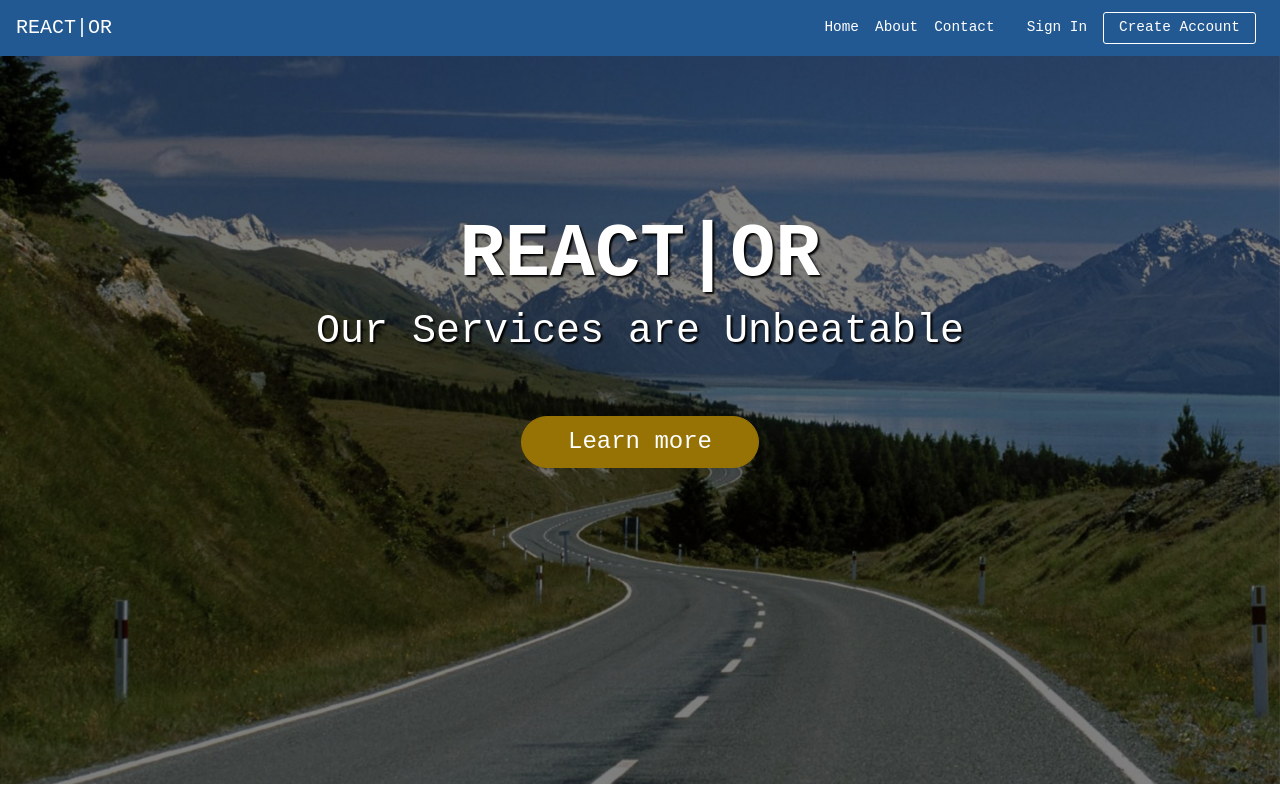
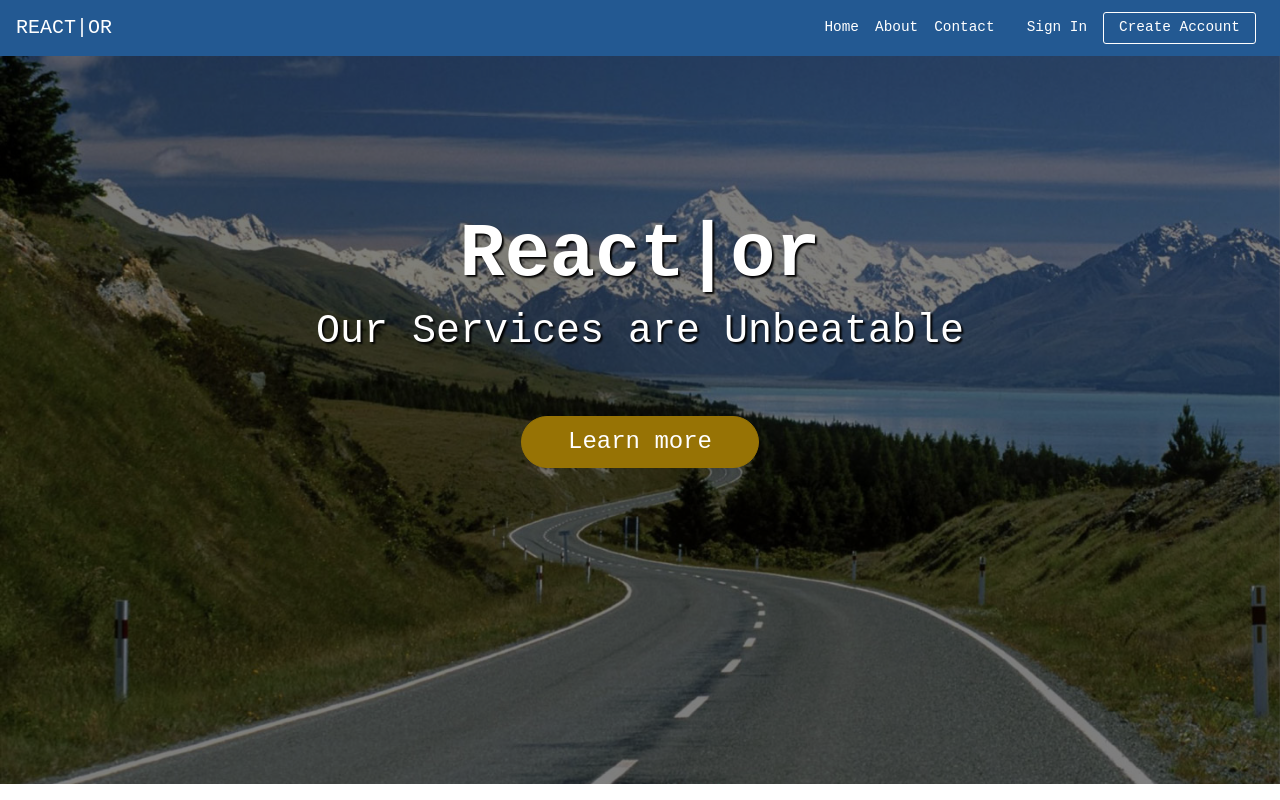
Before and after one commit to emmanuel-nike/reactstrap-reactor, a React (Create React App) app: page / in a window 1280 px wide. Built offline with nearby package versions, Linux system fonts and the light colour scheme; what webfontloader would draw is missing.

Commit message:
Created routes and Organised components

```diff
--- a/package.json
+++ b/package.json
@@ -6,6 +6,7 @@
     "bootstrap": "^4.3.1",
     "react": "^16.8.6",
     "react-dom": "^16.8.6",
+    "react-router-dom": "^5.0.0",
     "react-scripts": "3.0.1",
     "reactstrap": "^8.0.0",
     "webfontloader": "^1.6.28"
--- a/src/App.js
+++ b/src/App.js
@@ -1,13 +1,21 @@
 import React from 'react';
-import MainNav from './MainNav';
-import MainContent from './MainContent';
+import { BrowserRouter as Router, Switch, Route } from 'react-router-dom';
+
+import MainNav from './components/navigation/MainNav';
+import Home from './components/pages/Home';
+import Login from './components/pages/Login';
+import Register from './components/pages/Register';
 
 function MyApp() {
   return (
-    <div>
+    <Router>
       <MainNav />
-      <MainContent />
-    </div>
+      <Switch>
+        <Route path="/" exact component={Home} />
+        <Route path="/signin" component={Login} />
+        <Route path="/signup" component={Register} />
+      </Switch>
+    </Router>
   );
 }
 
--- a/src/MainContent.js
+++ /dev/null
@@ -1,20 +0,0 @@
-import React from 'react';
-import { Button } from 'reactstrap';
-
-function MainContent() {
-  return (
-    <div>
-      <div className="em-bg-main text-center text-white">
-        <div className="em-header-main">
-          <h1>REACT|OR</h1>
-          <h3>Our Services are Unbeatable</h3>
-          <Button className="em-main-btn">Learn more</Button>
-        </div>
-        <div className="dark-overlay" />
-      </div>
-      <div className="container pt-3" />
-    </div>
-  );
-}
-
-export default MainContent;
--- a/src/MainNav.js
+++ b/src/components/navigation/MainNav.js
@@ -1,17 +1,8 @@
 import React from 'react';
 import {
-  Collapse,
-  Navbar,
-  NavbarToggler,
-  NavbarBrand,
-  Nav,
-  NavItem,
-  NavLink,
-  UncontrolledDropdown,
-  DropdownToggle,
-  DropdownMenu,
-  DropdownItem
+  Collapse, Navbar, NavbarToggler, NavbarBrand, Nav, NavItem, NavLink
 } from 'reactstrap';
+import { NavLink as Link } from 'react-router-dom';
 
 export default class MainNav extends React.Component {
   constructor(props) {
@@ -41,24 +32,28 @@ export default class MainNav extends React.Component {
           <Collapse isOpen={isOpen} navbar>
             <Nav className="ml-auto" navbar>
               <NavItem>
-                <NavLink href="https://github.com/reactstrap/reactstrap">Home</NavLink>
+                <Link className="nav-link" to="/">
+                  Home
+                </Link>
               </NavItem>
               <NavItem>
-                <NavLink href="https://github.com/reactstrap/reactstrap">About</NavLink>
+                <NavLink href="#about">About</NavLink>
               </NavItem>
               <NavItem>
-                <NavLink href="https://github.com/reactstrap/reactstrap">Contact</NavLink>
+                <NavLink href="/contact">Contact</NavLink>
               </NavItem>
               <NavItem>
                 <NavLink />
               </NavItem>
               <NavItem>
-                <NavLink href="/signin">Sign In</NavLink>
+                <Link className="nav-link" to="/signin">
+                  Sign In
+                </Link>
               </NavItem>
               <NavItem>
-                <NavLink className="em-nav-btn" href="/signup">
+                <Link className="em-nav-btn nav-link" to="/signup">
                   Create Account
-                </NavLink>
+                </Link>
               </NavItem>
             </Nav>
           </Collapse>
--- /dev/null
+++ b/src/components/pages/Home.js
@@ -0,0 +1,19 @@
+import React from 'react';
+import MainContent from './MainContent';
+
+class Home extends React.Component {
+  constructor(props) {
+    super(props);
+    this.state = {};
+  }
+
+  render() {
+    return (
+      <div>
+        <MainContent title="React|or" />
+      </div>
+    );
+  }
+}
+
+export default Home;
--- /dev/null
+++ b/src/components/pages/Login.js
@@ -0,0 +1,14 @@
+import React from 'react';
+
+class Login extends React.Component {
+  constructor(props) {
+    super(props);
+    this.state = {};
+  }
+
+  render() {
+    return <div>Login Page being worked on</div>;
+  }
+}
+
+export default Login;
--- /dev/null
+++ b/src/components/pages/MainContent.js
@@ -0,0 +1,28 @@
+import React from 'react';
+import { Button } from 'reactstrap';
+
+class MainContent extends React.Component {
+  constructor(props) {
+    super(props);
+    this.state = { ...props };
+  }
+
+  render() {
+    const { title } = this.state;
+    return (
+      <div>
+        <div className="em-bg-main text-center text-white">
+          <div className="em-header-main">
+            <h1>{title}</h1>
+            <h3>Our Services are Unbeatable</h3>
+            <Button className="em-main-btn">Learn more</Button>
+          </div>
+          <div className="dark-overlay" />
+        </div>
+        <div className="container pt-3" />
+      </div>
+    );
+  }
+}
+
+export default MainContent;
--- /dev/null
+++ b/src/components/pages/Register.js
@@ -0,0 +1,14 @@
+import React from 'react';
+
+class Register extends React.Component {
+  constructor(props) {
+    super(props);
+    this.state = {};
+  }
+
+  render() {
+    return <div>Register Page being worked on</div>;
+  }
+}
+
+export default Register;
```
Also changed, not shown: 1 other file (tests, documents, lock files or other folders).
